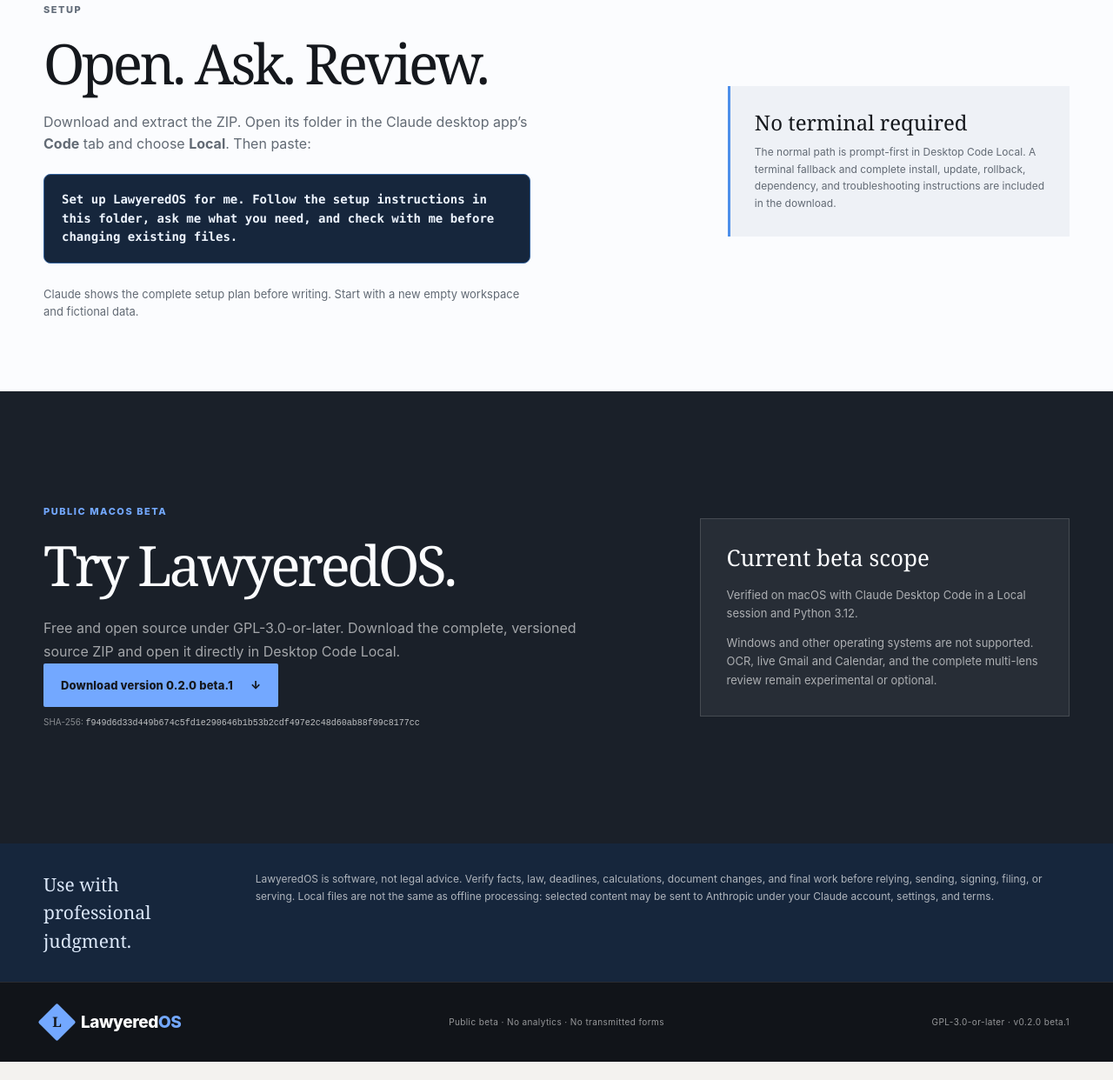
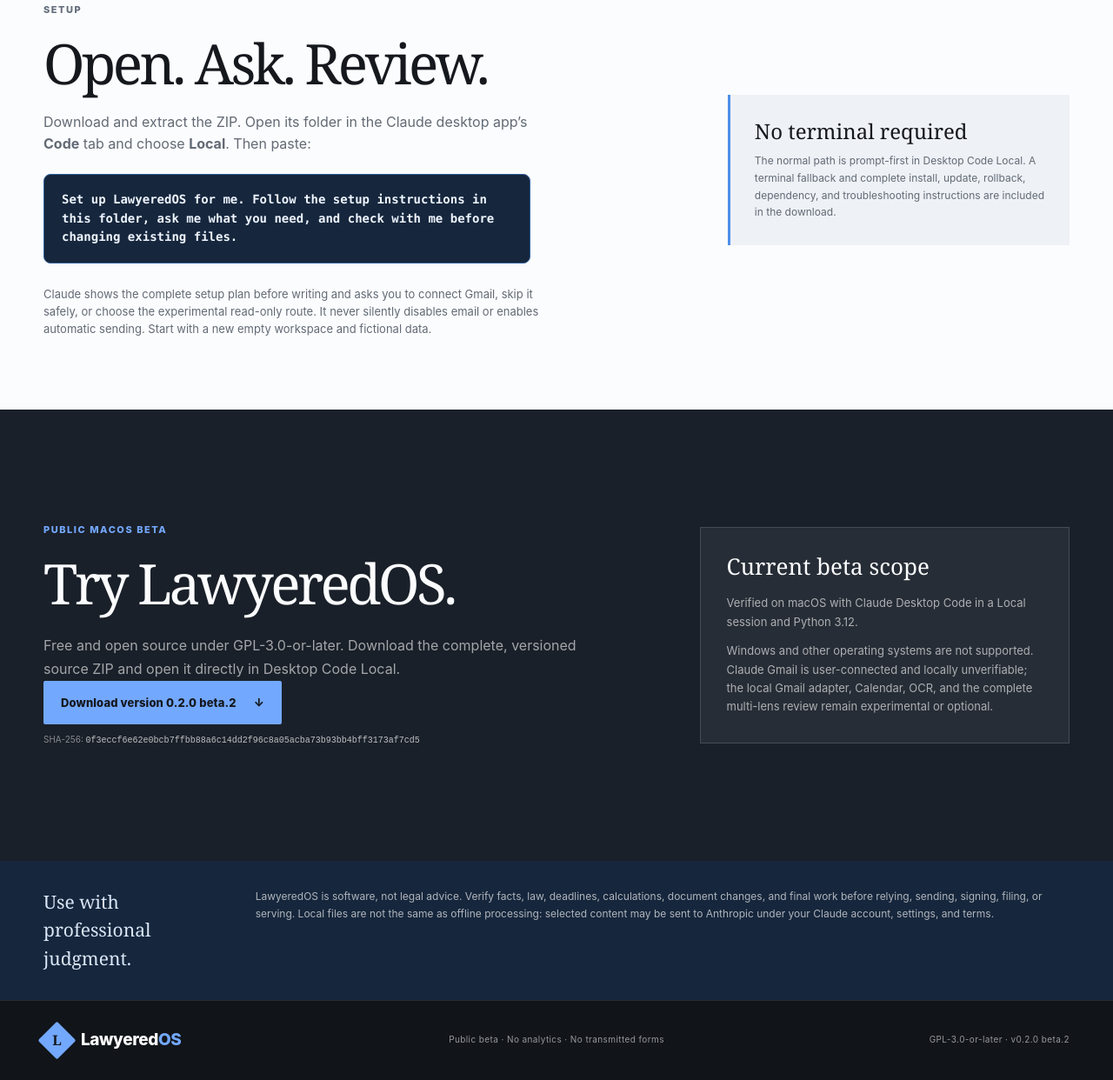
Before and after one commit to lawyered0/lawyered0.github.io, a plain HTML site: page index.html in a window 1280 px wide. Shown: the part 1541-2783 px from the top of the page at 87% size. Before the commit the page ends 2762 px from the top, so only its background shows below. Drawn offline with Linux system fonts and the light colour scheme.

Commit message:
Publish Gmail onboarding beta 2

```diff
--- a/index.html
+++ b/index.html
@@ -29,10 +29,10 @@
           <p class="hero-lede">Work from the matter files you choose. Keep recorded history and state in your workspace. Identify and execute the next step under lawyer oversight.</p>
           <p class="hero-support">Free and open source. Bring your own Claude subscription.</p>
           <div class="hero-actions">
-            <a class="button button-primary" href="downloads/lawyeredos-0.2.0-macos-beta.1.zip" download>Download macOS beta.1 <span aria-hidden="true">↓</span></a>
+            <a class="button button-primary" href="downloads/lawyeredos-0.2.0-macos-beta.2.zip" download>Download macOS beta.2 <span aria-hidden="true">↓</span></a>
             <a class="button button-quiet" href="#how">See how it works <span aria-hidden="true">→</span></a>
           </div>
-          <p class="beta-label">Version 0.2.0 beta.1 · Claude Desktop Code · Local on macOS</p>
+          <p class="beta-label">Version 0.2.0 beta.2 · Claude Desktop Code · Local on macOS</p>
         </div>
       </div>
     </section>
@@ -55,7 +55,7 @@
           <h2>Open. Ask. Review.</h2>
           <p>Download and extract the ZIP. Open its folder in the Claude desktop app’s <strong>Code</strong> tab and choose <strong>Local</strong>. Then paste:</p>
           <div class="install-prompt" role="group" aria-label="Copyable LawyeredOS setup prompt">Set up LawyeredOS for me. Follow the setup instructions in this folder, ask me what you need, and check with me before changing existing files.</div>
-          <p class="setup-safety">Claude shows the complete setup plan before writing. Start with a new empty workspace and fictional data.</p>
+          <p class="setup-safety">Claude shows the complete setup plan before writing and asks you to connect Gmail, skip it safely, or choose the experimental read-only route. It never silently disables email or enables automatic sending. Start with a new empty workspace and fictional data.</p>
         </div>
         <aside class="setup-notes" aria-label="Setup details">
           <strong>No terminal required</strong>
@@ -70,13 +70,13 @@
           <p class="kicker kicker-light">Public macOS beta</p>
           <h2>Try LawyeredOS.</h2>
           <p>Free and open source under GPL-3.0-or-later. Download the complete, versioned source ZIP and open it directly in Desktop Code Local.</p>
-          <a class="button button-primary local-download" href="downloads/lawyeredos-0.2.0-macos-beta.1.zip" download>Download version 0.2.0 beta.1 <span aria-hidden="true">↓</span></a>
-          <p class="download-note">SHA-256: <code>f949d6d33d449b674c5fd1e290646b1b53b2cdf497e2c48d60ab88f09c8177cc</code></p>
+          <a class="button button-primary local-download" href="downloads/lawyeredos-0.2.0-macos-beta.2.zip" download>Download version 0.2.0 beta.2 <span aria-hidden="true">↓</span></a>
+          <p class="download-note">SHA-256: <code>0f3eccf6e62e0bcb7ffbb88a6c14dd2f96c8a05acba73b93bb4bff3173af7cd5</code></p>
         </div>
         <aside class="short-scope" aria-label="Beta scope">
           <h3>Current beta scope</h3>
           <p>Verified on macOS with Claude Desktop Code in a Local session and Python 3.12.</p>
-          <p>Windows and other operating systems are not supported. OCR, live Gmail and Calendar, and the complete multi-lens review remain experimental or optional.</p>
+          <p>Windows and other operating systems are not supported. Claude Gmail is user-connected and locally unverifiable; the local Gmail adapter, Calendar, OCR, and the complete multi-lens review remain experimental or optional.</p>
         </aside>
       </div>
     </section>
@@ -89,7 +89,7 @@
   <footer class="site-footer">
     <div class="shell footer-layout">
       <a class="brand brand-footer" href="#top" aria-label="Back to top"><span class="brand-mark" aria-hidden="true"><span>L</span></span><span class="brand-word">Lawyered<span>OS</span></span></a>
-      <p>Public beta · No analytics · No transmitted forms</p><p>GPL-3.0-or-later · v0.2.0 beta.1</p>
+      <p>Public beta · No analytics · No transmitted forms</p><p>GPL-3.0-or-later · v0.2.0 beta.2</p>
     </div>
   </footer>
 </body>
```
Also changed, not shown: 3 other files.
